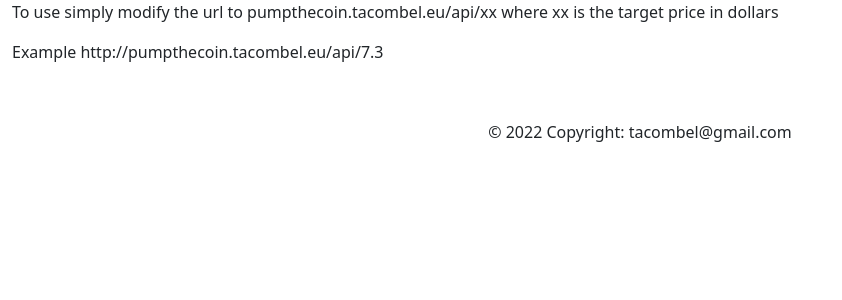
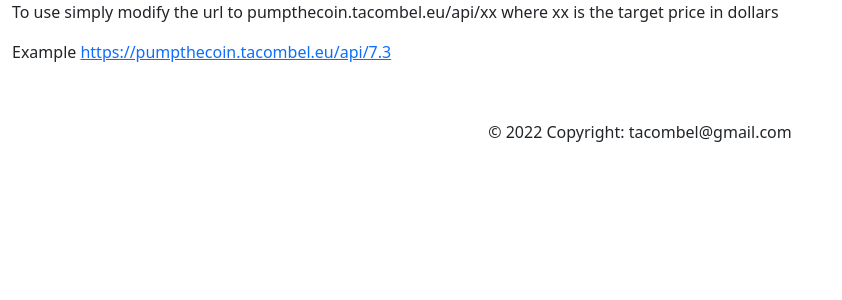
Before and after one commit to Tacombel/pumpthecoin, a Flask app: page / in a window 1280 px wide. Shown: the top 300 px of the page, without its empty margins (0-842 px from the left). Run offline with Flask 2, Linux system fonts and the light colour scheme.

Commit message:
Added link

```diff
--- a/app/templates/index.html
+++ b/app/templates/index.html
@@ -7,7 +7,7 @@
 </head>
 
 <body>
-    <title>Pump the Coin!!! v0.5</title>
+    <title>Pump the Coin!!! v0.6</title>
     <div class="container-fluid">
         {%if data %}
         <p>Bitcoin is now at ${{data[0]}}</p>
@@ -16,7 +16,7 @@
         <p>I will end having {{"%.0f"|format(data[3])}} coins at an average price of {{"$%.2f"|format(data[2]*data[0]/data[3])}}</p>
         {%else%}
         <p>To use simply modify the url to pumpthecoin.tacombel.eu/api/xx where xx is the target price in dollars</p>
-        <p>Example http://pumpthecoin.tacombel.eu/api/7.3</p>
+        <p>Example <a href="https://pumpthecoin.tacombel.eu/api/7.3">https://pumpthecoin.tacombel.eu/api/7.3</a></p>
         {% endif %}
     </div>
     <!-- Footer -->
```
